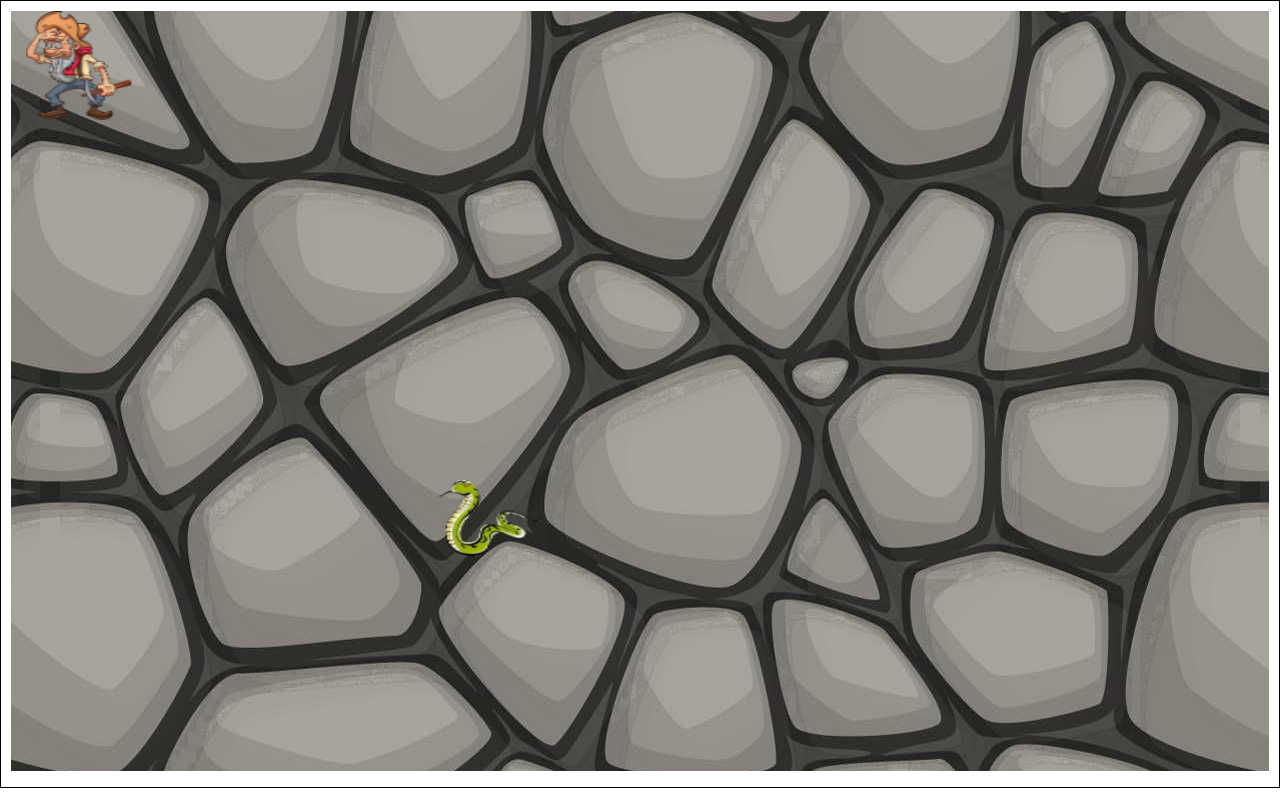
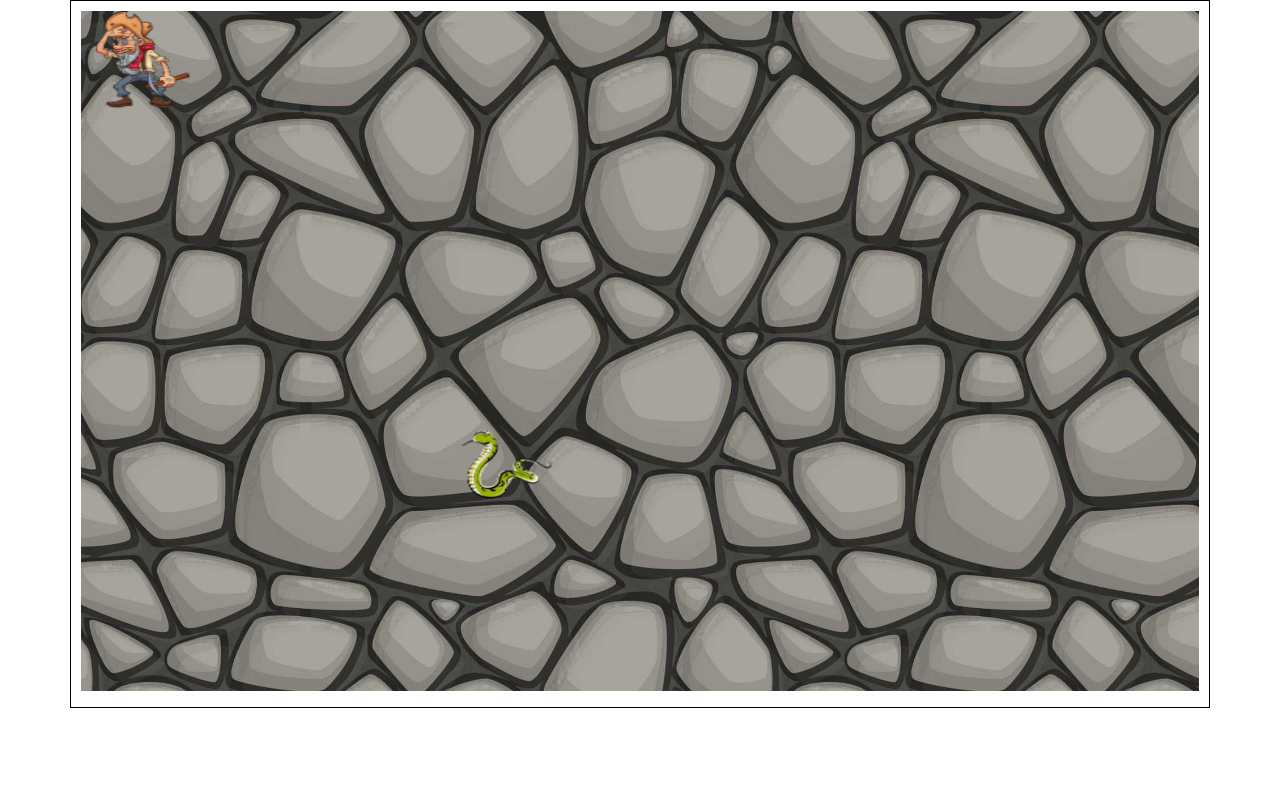
Before and after one commit to October-Cohort-FTWD/gold-miner, a plain HTML site: page index.html in a window 1280 px wide. Drawn offline with nearby package versions, Linux system fonts and the light colour scheme.

Commit message:
update background style

```diff
--- a/index.html
+++ b/index.html
@@ -13,9 +13,9 @@
   </head>
 
   <body>
-    <div id="game-board" class="container-fluid">
+    <div id="game-board" class="container">
 
-      <canvas id="rock-board" class="container-fluid" width="700" height="700"></canvas>
+      <canvas id="rock-board" class="container" width="700" height="700"></canvas>
     </div>
     <!-- modal beginning -->
   <!-- Button trigger modal -->
--- a/styles.css
+++ b/styles.css
@@ -13,8 +13,8 @@ body {
 #rock-board{
 background-image: url("./images/rock-background.jpg");
 background-position: center;
-/* background-size: 100%; */
-height: 95vh;
+background-size: contain;
+height: 85vh;
 }
 .rotated {
   transform: rotate(90deg);
```
